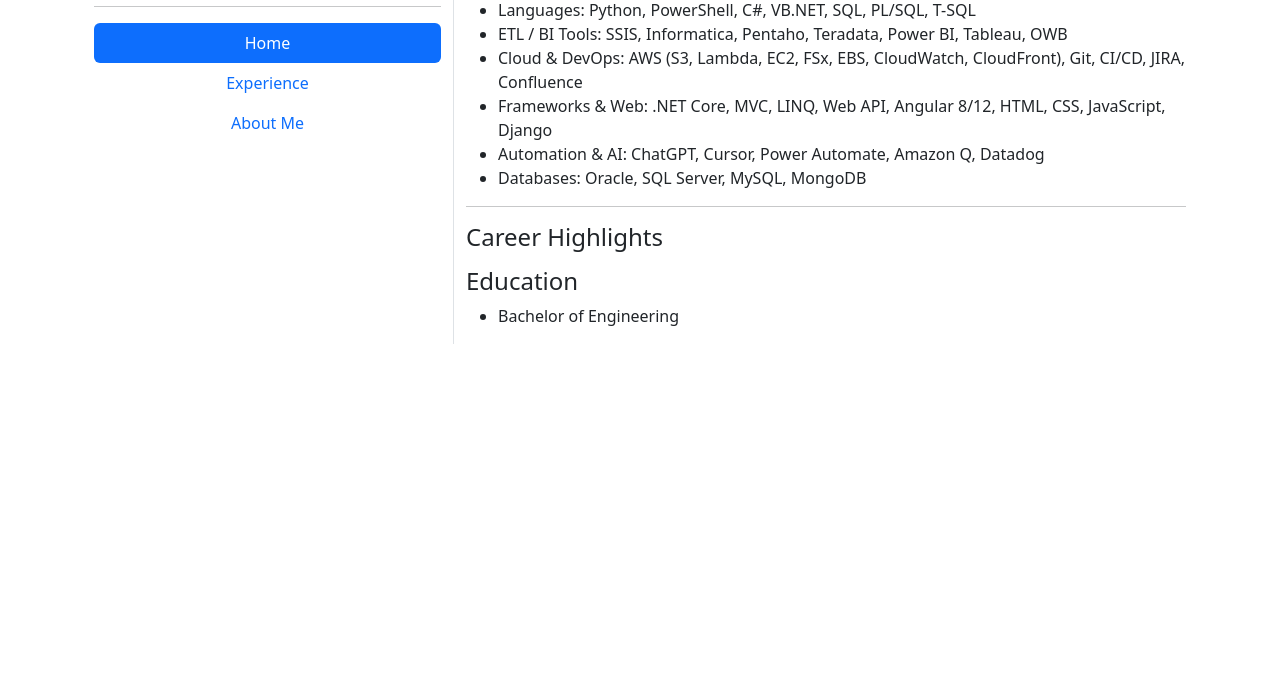
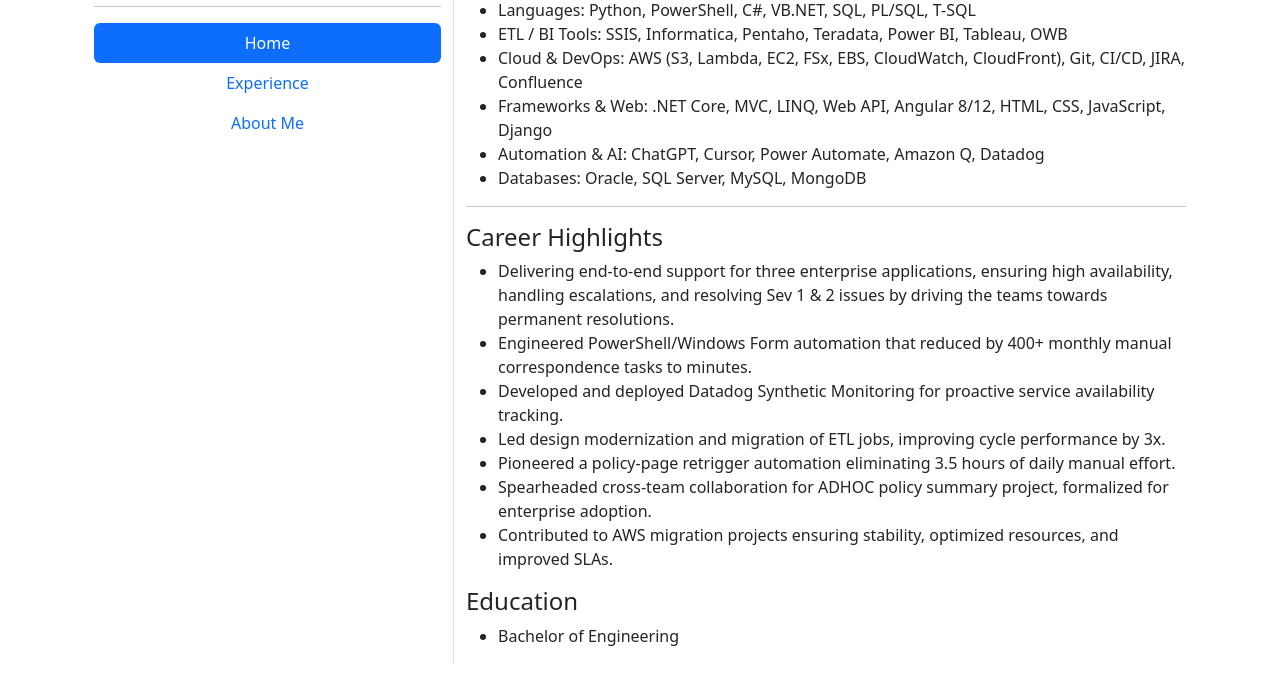
Before and after one commit to gomathy-philomath/MeetMe, a Django app: page / in a window 1280 px wide. Shown: the part 437-1125 px from the top of the page. Before the commit the page ends 781 px from the top, so only its background shows below. Run offline with Django 5.2, Linux system fonts and the light colour scheme; data that the repository does not hold is empty.

Commit message:
Fix for the homa page

```diff
--- a/gomssite/settings.py
+++ b/gomssite/settings.py
@@ -24,7 +24,7 @@
 SECRET_KEY = "django-insecure-g*z74s$8zfgt3k%!)q_fnl0ux3%z46xyl5tj-46k%e5c3_s(de"
 
 # SECURITY WARNING: don't run with debug turned on in production!
-DEBUG = True
+DEBUG = False
 
 ALLOWED_HOSTS = os.getenv('DJANGO_ALLOWED_HOSTS','*').split(',')
 
--- a/templates/home.html
+++ b/templates/home.html
@@ -93,9 +93,22 @@
 
             <h4>Career Highlights</h4>
           <ul>
-              {% for i in careerHilight %}
+              <li>Delivering end-to-end support for three enterprise applications, ensuring high availability, handling escalations, and resolving Sev 1 &amp; 2 issues by driving the teams towards permanent resolutions.</li>
+
+            <li>Engineered PowerShell/Windows Form automation that reduced by 400+ monthly manual correspondence tasks to minutes.</li>
+
+            <li>Developed and deployed Datadog Synthetic Monitoring for proactive service availability tracking.</li>
+
+            <li>Led design modernization and migration of ETL jobs, improving cycle performance by 3x.</li>
+
+            <li>Pioneered a policy-page retrigger automation eliminating 3.5 hours of daily manual effort.</li>
+
+            <li>Spearheaded cross-team collaboration for ADHOC policy summary project, formalized for enterprise adoption.</li>
+
+            <li>Contributed to AWS migration projects ensuring stability, optimized resources, and improved SLAs.</li>
+             <!-- {% for i in careerHilight %}
             <li>{{ i }}</li>
-              {% endfor i %}
+              {% endfor i %} -->
           </ul>
 
           <h4>Education</h4>
```
